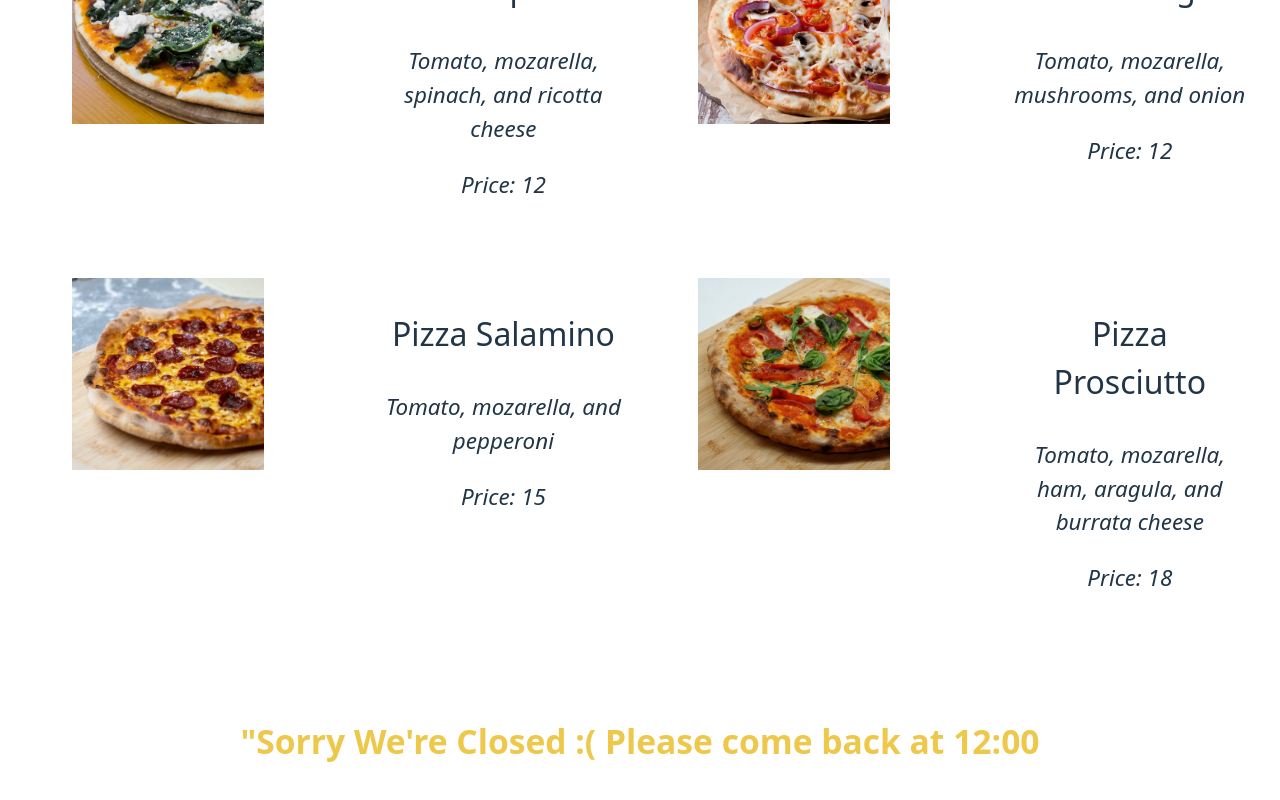
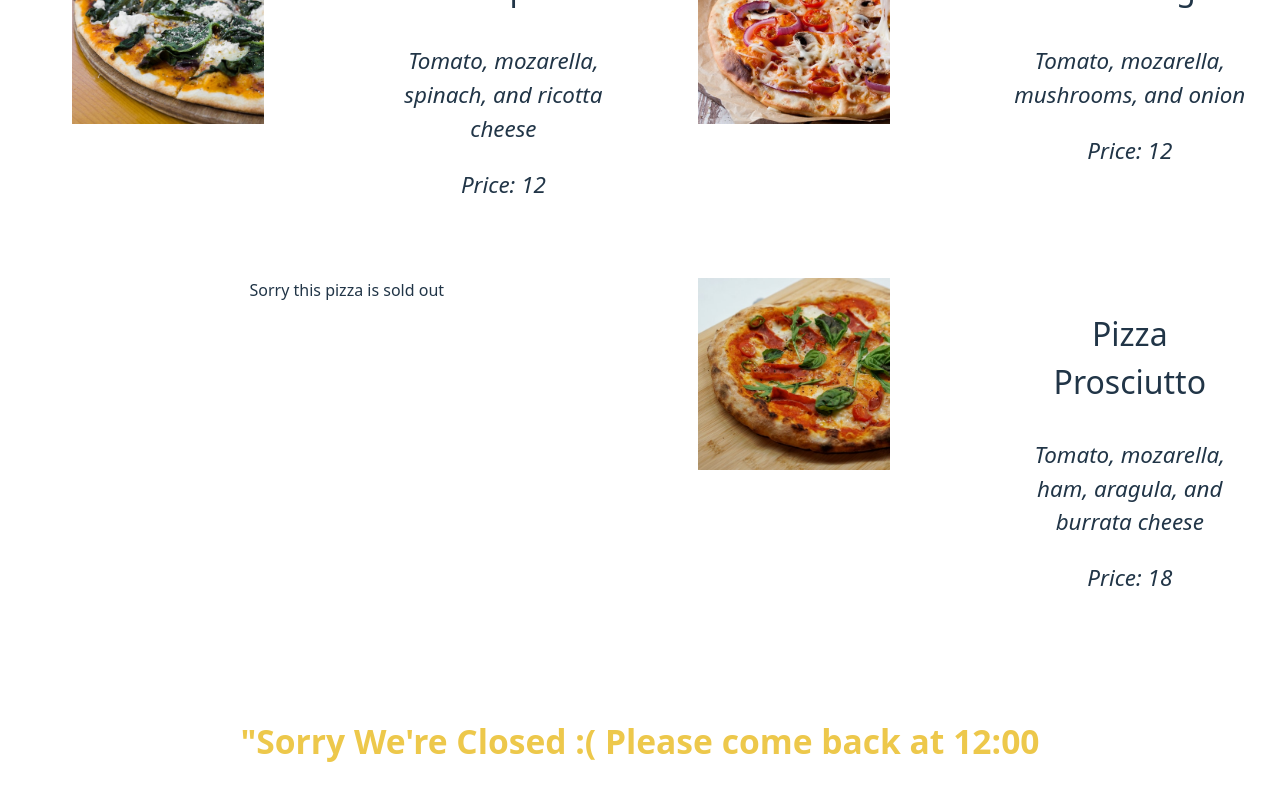
Before and after one commit to georgetsai2028/pizza-menu, a React (Vite) app: page / in a window 1280 px wide. Shown: the part 865-1665 px from the top of the page. Built offline with nearby package versions, Linux system fonts and the light colour scheme.

Commit message:
testing out sold out

```diff
--- a/src/App.tsx
+++ b/src/App.tsx
@@ -120,7 +120,11 @@ const Footer = () => {
 };
 
 function Pizza(props: PizzaProps) {
-  const { name, ingredients, price, photoName } = props;
+  const { name, ingredients, price, photoName, soldOut } = props;
+  if (soldOut) {
+    return <div> Sorry this pizza is sold out</div>;
+  }
+
   return (
     <div className="pizzas">
       <img src={photoName} alt={name} />
```
